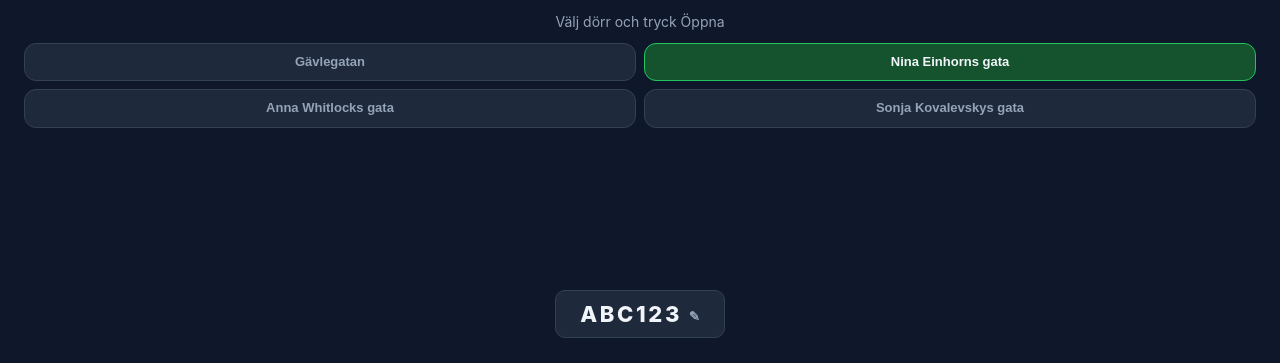
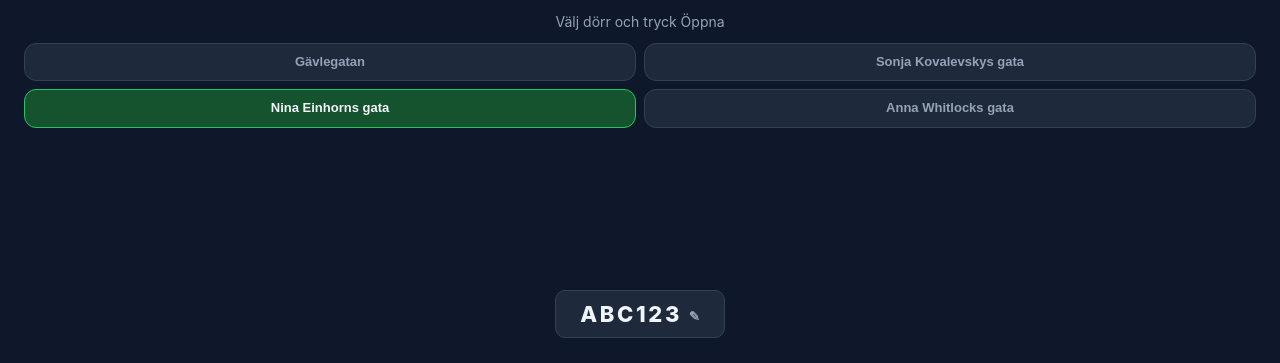
Before and after one commit to Tokmos/garage, a website: page public/index.html in a window 1280 px wide. Shown: the part 57-420 px from the top of the page. Drawn offline with Linux system fonts and the light colour scheme.

Commit message:
Put Sonja Kovalevskys gata second, with exact coordinates
Co-Authored-By: Claude Opus 5.5 <noreply@anthropic.com>

```diff
--- a/public/doors.json
+++ b/public/doors.json
@@ -1,6 +1,6 @@
 [
-  { "id": "121503", "name": "Gävlegatan",          "lat": 59.347399, "lng": 18.033510 },
-  { "id": "121500", "name": "Nina Einhorns gata",  "lat": 59.347899, "lng": 18.035019 },
-  { "id": "121529", "name": "Anna Whitlocks gata", "lat": 59.348330, "lng": 18.035965 },
-  { "id": "121504", "name": "Sonja Kovalevskys gata", "lat": 59.347150, "lng": 18.034650 }
+  { "id": "121503", "name": "Gävlegatan",             "lat": 59.347399, "lng": 18.033510 },
+  { "id": "121504", "name": "Sonja Kovalevskys gata", "lat": 59.347585, "lng": 18.034362 },
+  { "id": "121500", "name": "Nina Einhorns gata",     "lat": 59.347899, "lng": 18.035019 },
+  { "id": "121529", "name": "Anna Whitlocks gata",    "lat": 59.348330, "lng": 18.035965 }
 ]
```
Also changed, not shown: public/installera/index.html (+1 -1 lines).
